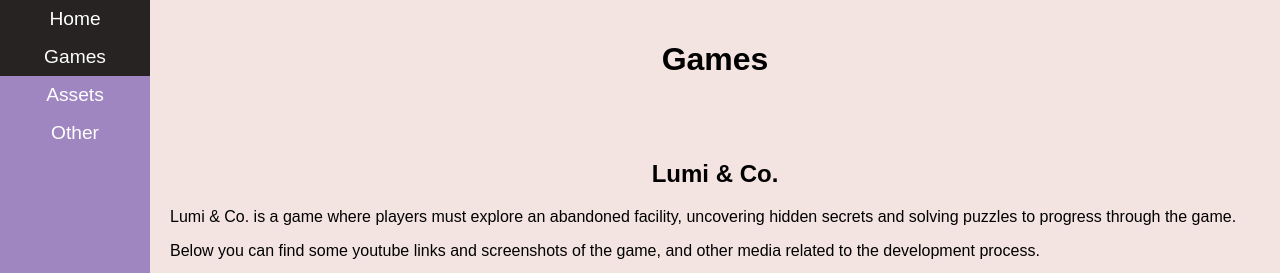
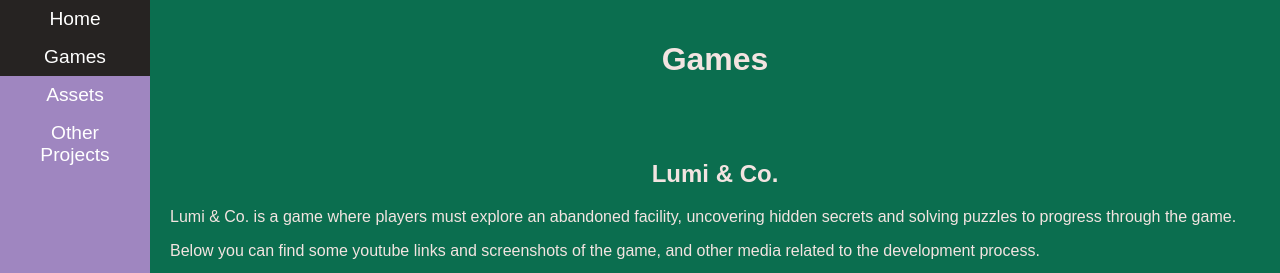
Before and after one commit to niyagriff200/SGriffin-Portfolio-Website, a plain HTML site: page Games/Games.html in a window 1280 px wide. Shown: the top 273 px of the page. Drawn offline with Linux system fonts and the light colour scheme.

Commit message:
Update to background color for Game Page

```diff
--- a/Games/Games.css
+++ b/Games/Games.css
@@ -7,7 +7,7 @@ html
 body {
     margin: 0;
     padding: 0;
-    color: black;
+    color: #F3E4E1;
     text-align: center;
     height: 100vh;
     display: flex;
--- a/Games/Games.html
+++ b/Games/Games.html
@@ -5,14 +5,14 @@
         <title>Games Page</title>
         <link rel="stylesheet" href="Games.css">
     </head>
-    <body bgcolor="#F3E4E1">
+    <body bgcolor="#0B6E4F">
 
         <!--Navigation Area-->
         <ul>
             <li><a href="../index.html">Home</a></li>
             <li><a href="../Games/Games.html" class="active">Games</a></li>
             <li><a href="../Assets/Assets.html">Assets</a></li>
-            <li><a href="../Other/Other.html">Other</a></li>
+            <li><a href="../Other/Other.html">Other Projects</a></li>
 
             <li class="push-bottom"><a href="../About/About.html">About</a></li>
             <li><a href="../Contact/Contact.html">Contact Me</a></li>
@@ -34,8 +34,6 @@
 
                 <iframe width="420" height="315" src="https://www.youtube.com/embed/Grapzkjs8A0"></iframe>
 
-
-
             </div>
         </main>
         <!--Footer (inlucde Contact Me link)-->
```
